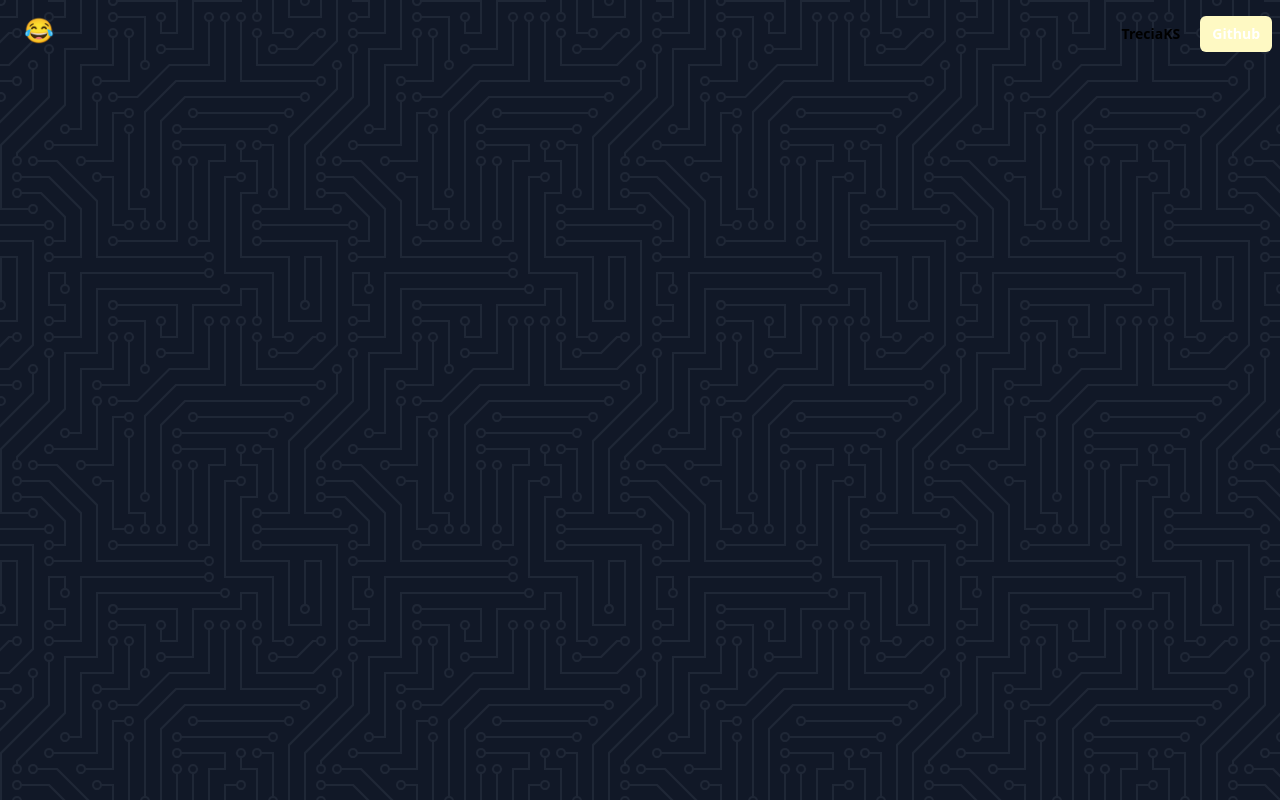
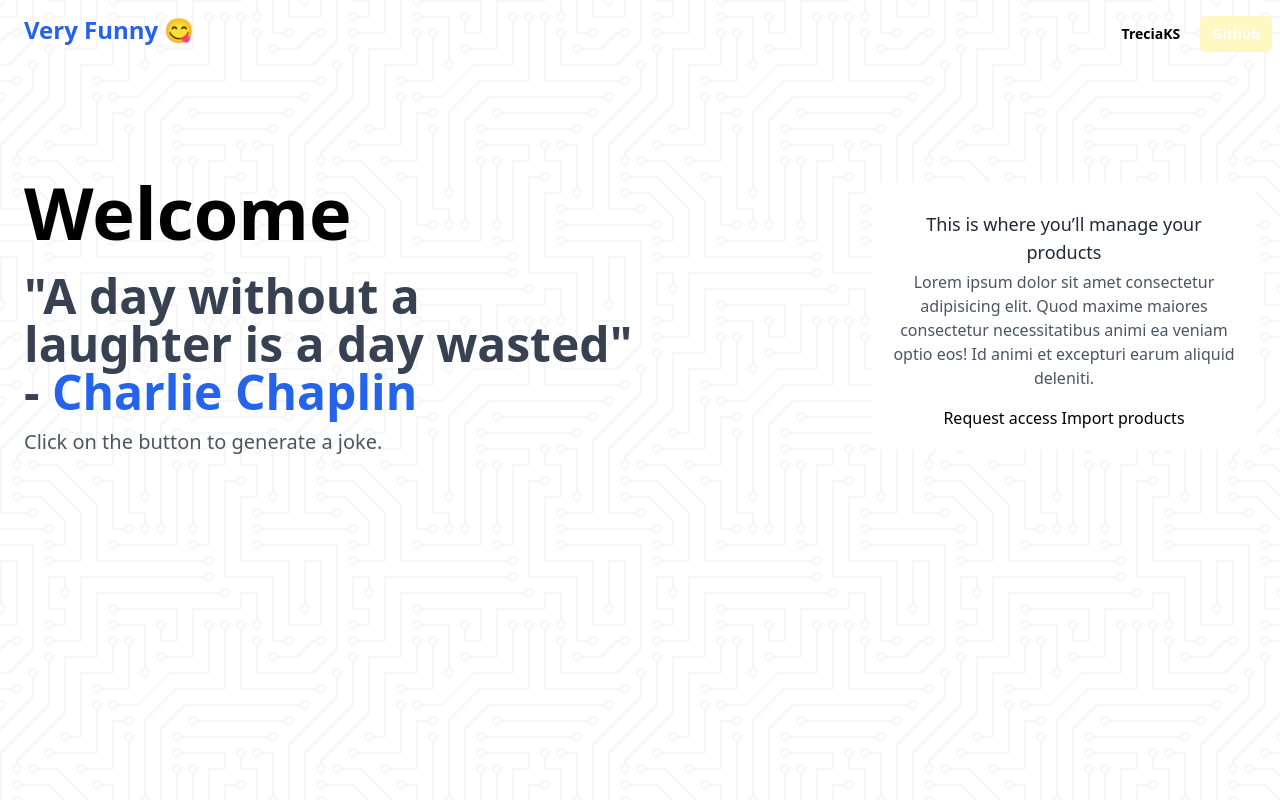
Before and after one commit to TreciaKS/Joke-Generator, a plain HTML site: page index.html in a window 1280 px wide. Drawn offline with nearby package versions, Linux system fonts and the light colour scheme.

Commit message:
Working on desiging joke box

```diff
--- a/index.html
+++ b/index.html
@@ -15,22 +15,49 @@
 </head>
 
 <body>
-    <header class="bg-gray-900 pattern h-screen">
+    <header class="pattern h-screen">
         <div class="px-6 mx-auto">
             <nav class="flex py-2 flex-row justify-between items-center">
                 <div>
-                    <a href="#" class="text-2xl font-semibold text-white hover:text-gray-300">😂</a>
+                    <a href="#" class="text-2xl font-semibold text-blue-600">Very Funny 😋</a>
                 </div>
 
-                <div class="flex  items-center mt-2 -mr-6">
+                <div class="flex items-center mt-2 -mr-6">
                     <a href="#"
-                    class="px-3 py-1 text-sm font-semibold text-black dark:text-white hover:text-gray-300">
+                    class="px-3 py-1 text-sm font-semibold text-black hover:text-gray-700">
                     TreciaKS
                     </a>
                     <a href="#"
                     class="px-3 py-2 mx-2 text-sm font-semibold text-white bg-yellow-100 duration-200 transform dark:bg-black rounded-md hover:bg-gray-800">Github</a>
                 </div>
             </nav>
+
+            <div class="flex flex-col items-center py-6 lg:h-[32rem] lg:flex-row">
+                <div class="lg:w-1/2">
+                    <h2 class="text-4xl md:text-7xl font-semibold text-black">Welcome</h2>
+                    <br>
+                    <h3 class="text-2xl md:text-5xl font-semibold text-gray-700">
+                        "A day without a laughter is a day wasted" - <span class="text-blue-600">Charlie Chaplin</span>
+                    </h3>
+                    <p class="text-xl mt-3 text-gray-600">Click on the button to generate a joke.</p>
+                </div>
+
+                <div class="flex mt-8 lg:w-1/2 lg:justify-end lg:mt-0">
+                    <div class="max-w-sm bg-white rounded-lg dark:bg-gray-800">
+                        <div class="p-5 text-center">
+                            <form action="#">
+                                <h2 class="mt-2 text-lg font-medium text-center text-gray-800">This is where you’ll manage your products</h2>
+                                <p class="mt-1 text-center text-gray-600">
+                                    Lorem ipsum dolor sit amet consectetur adipisicing elit. Quod maxime maiores consectetur necessitatibus animi ea veniam optio eos! Id animi et excepturi earum aliquid deleniti.
+                                </p>
+                                <div class="flex flex-col items-center justify-center mt-4 space-y-1 md:flex-row md:space-y-0 md:space-x-1">
+                                    <a href="#" class="w-full md:w-auto btn btn-primary">Request access</a>
+                                    <a href="#" class="w-full md:w-auto btn btn-light">Import products</a>
+                                </div>
+                        </div>
+                    </div>
+                </div>
+            </div>
         </div>
     </header>
     <script src="index.js"></script>
```
